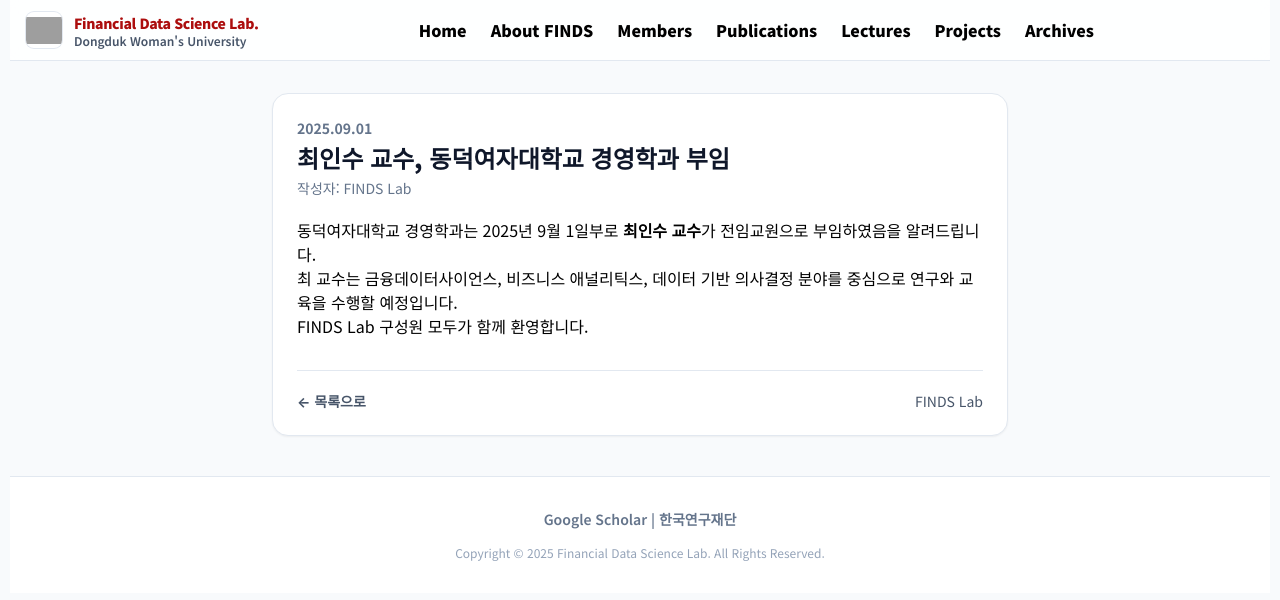
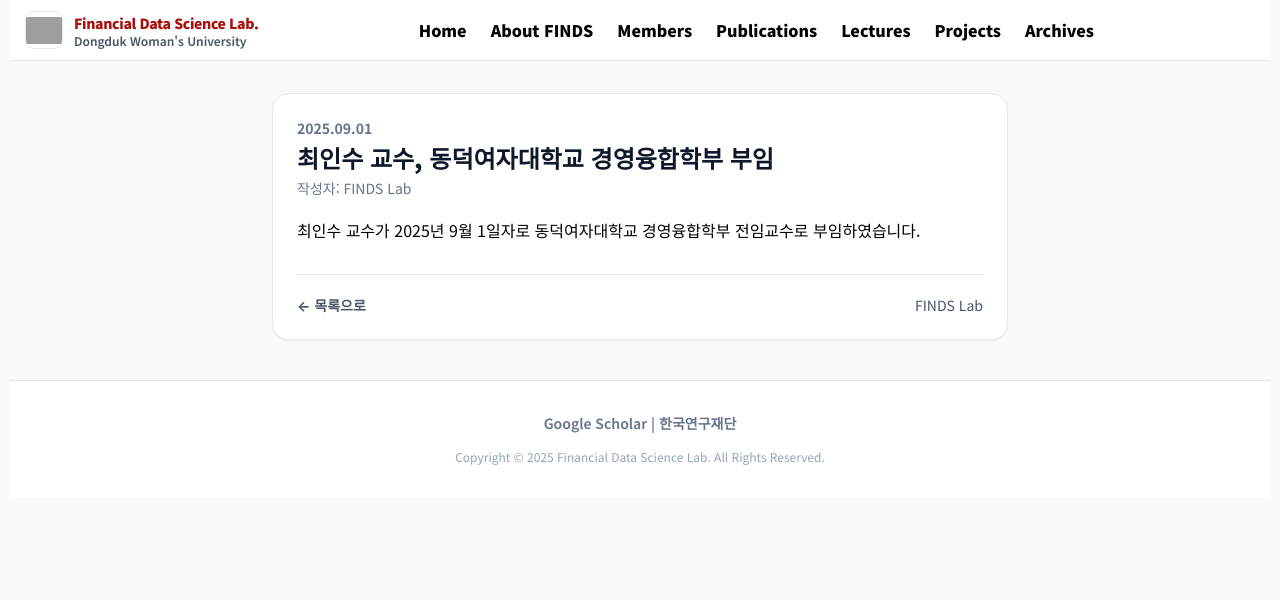
Before and after one commit to FinDS-Lab/site, a Jekyll site: the page built from news/2025-09-01-1.md, in a window 1280 px wide. Shown: the top 600 px of the page. Built offline with Jekyll 4.4.1, drawn with Linux system fonts in a browser that asks for light colours; nearby versions of some CDN libraries; grey boxes are pictures that could not be loaded.

Commit message:
Update 2025-09-01-1.md

```diff
--- a/news/2025-09-01-1.md
+++ b/news/2025-09-01-1.md
@@ -1,10 +1,10 @@
 ---
 layout: default
-title: "최인수 교수, 동덕여자대학교 경영학과 부임"
+title: "최인수 교수, 동덕여자대학교 경영융합학부 부임"
 date: 2025-09-01
 permalink: /news/2025-09-01-1.html
 author: "FINDS Lab"
-excerpt: "최인수 교수가 2025년 9월 1일자로 동덕여자대학교 경영학과 전임교수로 부임하였습니다."
+excerpt: "최인수 교수가 2025년 9월 1일자로 동덕여자대학교 경영융합학부 전임교수로 부임하였습니다."
 ---
 <section class="max-w-3xl mx-auto px-4 mt-8">
   <article class="bg-white border border-slate-200 rounded-2xl shadow-sm p-6">
@@ -15,9 +15,7 @@ excerpt: "최인수 교수가 2025년 9월 1일자로 동덕여자대학교 경
     </header>
 
     <div class="prose prose-slate mt-5">
-      <p>동덕여자대학교 경영학과는 2025년 9월 1일부로 <b>최인수 교수</b>가 전임교원으로 부임하였음을 알려드립니다.</p>
-      <p>최 교수는 금융데이터사이언스, 비즈니스 애널리틱스, 데이터 기반 의사결정 분야를 중심으로 연구와 교육을 수행할 예정입니다.</p>
-      <p>FINDS Lab 구성원 모두가 함께 환영합니다.</p>
+      <p>최인수 교수가 2025년 9월 1일자로 동덕여자대학교 경영융합학부 전임교수로 부임하였습니다.</p>
     </div>
 
     <footer class="mt-8 pt-5 border-t border-slate-200 flex justify-between text-sm text-slate-600">
```
